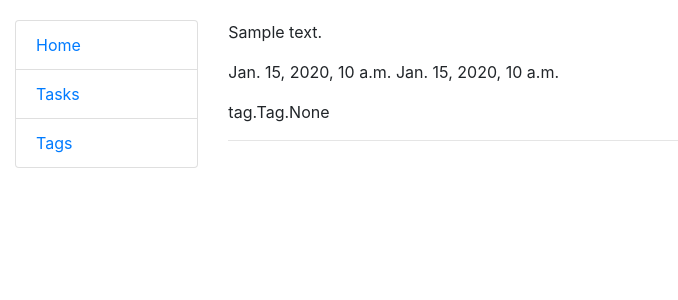
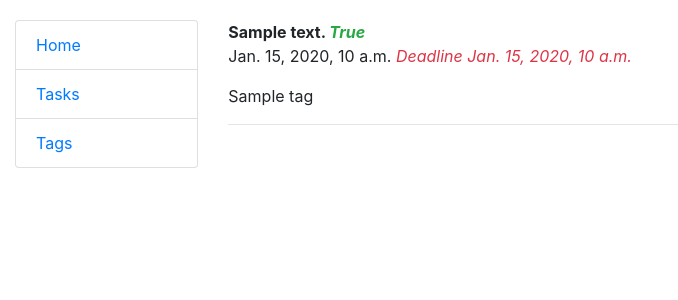
Before and after one commit to PozniakVA/todo-site, a Django app: page /task/ in a window 1280 px wide. Shown: the top 300 px of the page, without its empty margins (0-678 px from the left). Run offline with Django 5.2, Linux system fonts and the light colour scheme; tables that the repository leaves empty hold one stand-in row (values such as "Sample post"); some libraries are stand-ins or nearby versions.

Commit message:
change disign task_list.html

```diff
--- a/templates/task/task_list.html
+++ b/templates/task/task_list.html
@@ -2,9 +2,25 @@
 
 {% block content %}
   {% for task in task_list %}
-    <p>{{ task.content }}</p>
-    <p>{{ task.datetime }} {% if task.deadline %}{{ task.deadline }}{% endif %}</p>
-    <p>{{ task.tags }}</p>
+    <b>
+      {{ task.content }}
+      {% if task.done %}
+        <i class="text-success">{{ task.done }}</i>
+        {% else %}
+        <i class="text-danger">{{ task.done }}</i>
+      {% endif %}
+    </b>
+    <p>
+      {{ task.datetime }}
+      {% if task.deadline %}
+        <i class="text-danger">Deadline {{ task.deadline }}</i>
+      {% endif %}
+    </p>
+    <p>
+      {% for tag in task.tags.all %}
+        {{ tag }}
+      {% endfor %}
+    </p>
     <hr>
   {% endfor %}
 {%  endblock %}
```
